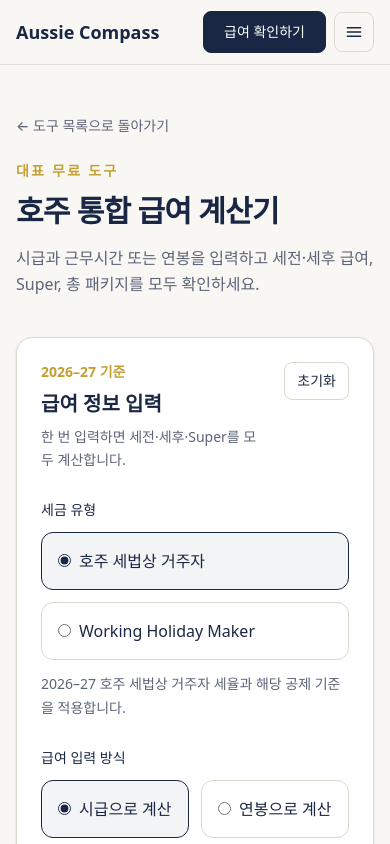
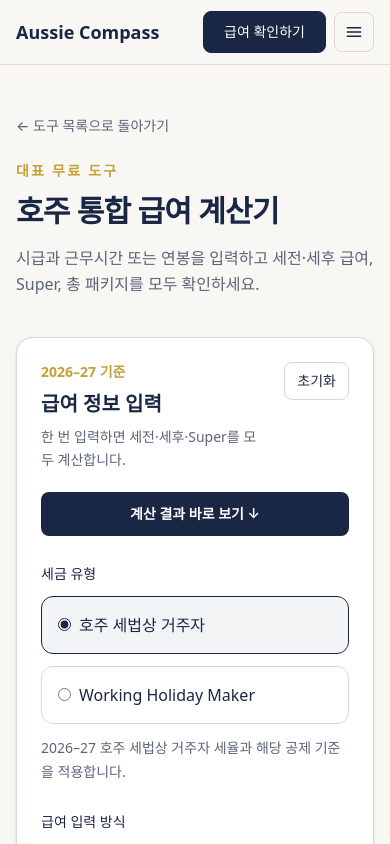
Before and after one commit to jelov219au/aussie-compass, a Next.js app: page /salary-calculator in a window 390 px wide. Shown: the top 844 px of the page. Built offline with nearby package versions, Linux system fonts and the light colour scheme.

Commit message:
feat: add mobile salary result shortcuts

```diff
--- a/src/components/tools/SalaryCalculator.tsx
+++ b/src/components/tools/SalaryCalculator.tsx
@@ -226,7 +226,7 @@ export function SalaryCalculator() {
 
   return (
     <div className="grid gap-6 lg:grid-cols-[0.8fr_1.3fr]">
-      <section className="rounded-2xl border border-border bg-white p-6 shadow-sm sm:p-8">
+      <section id="salary-inputs" className="scroll-mt-24 rounded-2xl border border-border bg-white p-6 shadow-sm sm:p-8">
         <div className="flex items-start justify-between gap-4">
           <div>
             <p className="text-sm font-semibold text-gold">2026–27 기준</p>
@@ -237,6 +237,10 @@ export function SalaryCalculator() {
             초기화
           </button>
         </div>
+
+        <a href="#salary-results" className="mt-5 flex w-full items-center justify-center rounded-lg bg-navy px-4 py-3 text-sm font-semibold text-white transition hover:bg-navy-light focus-visible:outline-none focus-visible:ring-2 focus-visible:ring-navy focus-visible:ring-offset-2 lg:hidden">
+          계산 결과 바로 보기 ↓
+        </a>
 
         <fieldset className="mt-7">
           <legend className="text-sm font-medium text-navy">세금 유형</legend>
@@ -365,7 +369,7 @@ export function SalaryCalculator() {
         </label>
       </section>
 
-      <section className="rounded-2xl bg-navy p-6 text-white shadow-sm sm:p-8" aria-live="polite">
+      <section id="salary-results" className="scroll-mt-24 rounded-2xl bg-navy p-6 text-white shadow-sm sm:p-8" aria-live="polite">
         <div className="flex flex-wrap items-start justify-between gap-4">
           <div>
             <h2 className="text-xl font-semibold">통합 급여 결과</h2>
@@ -377,6 +381,9 @@ export function SalaryCalculator() {
               <button type="button" onClick={copyResults} className="rounded-lg border border-white/20 bg-white/10 px-3 py-2 text-sm font-medium text-white transition hover:bg-white/20 focus-visible:outline-none focus-visible:ring-2 focus-visible:ring-gold focus-visible:ring-offset-2 focus-visible:ring-offset-navy">
                 {copyStatus === "success" ? "복사 완료" : "결과 복사"}
               </button>
+              <a href="#salary-inputs" className="rounded-lg border border-white/20 bg-white/10 px-3 py-2 text-sm font-medium text-white transition hover:bg-white/20 focus-visible:outline-none focus-visible:ring-2 focus-visible:ring-gold focus-visible:ring-offset-2 focus-visible:ring-offset-navy lg:hidden">
+                입력 수정 ↑
+              </a>
             </div>
           ) : null}
         </div>
```
